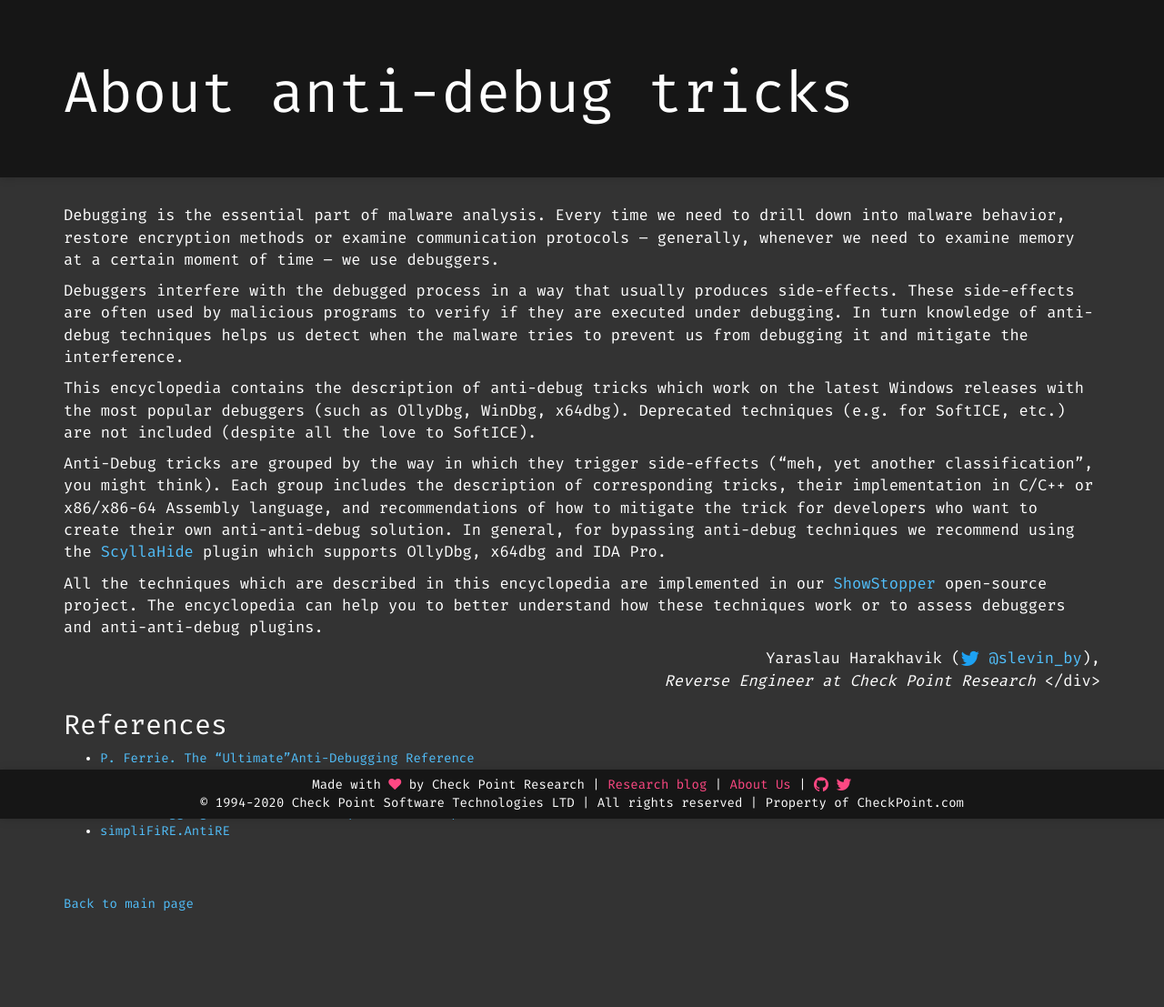
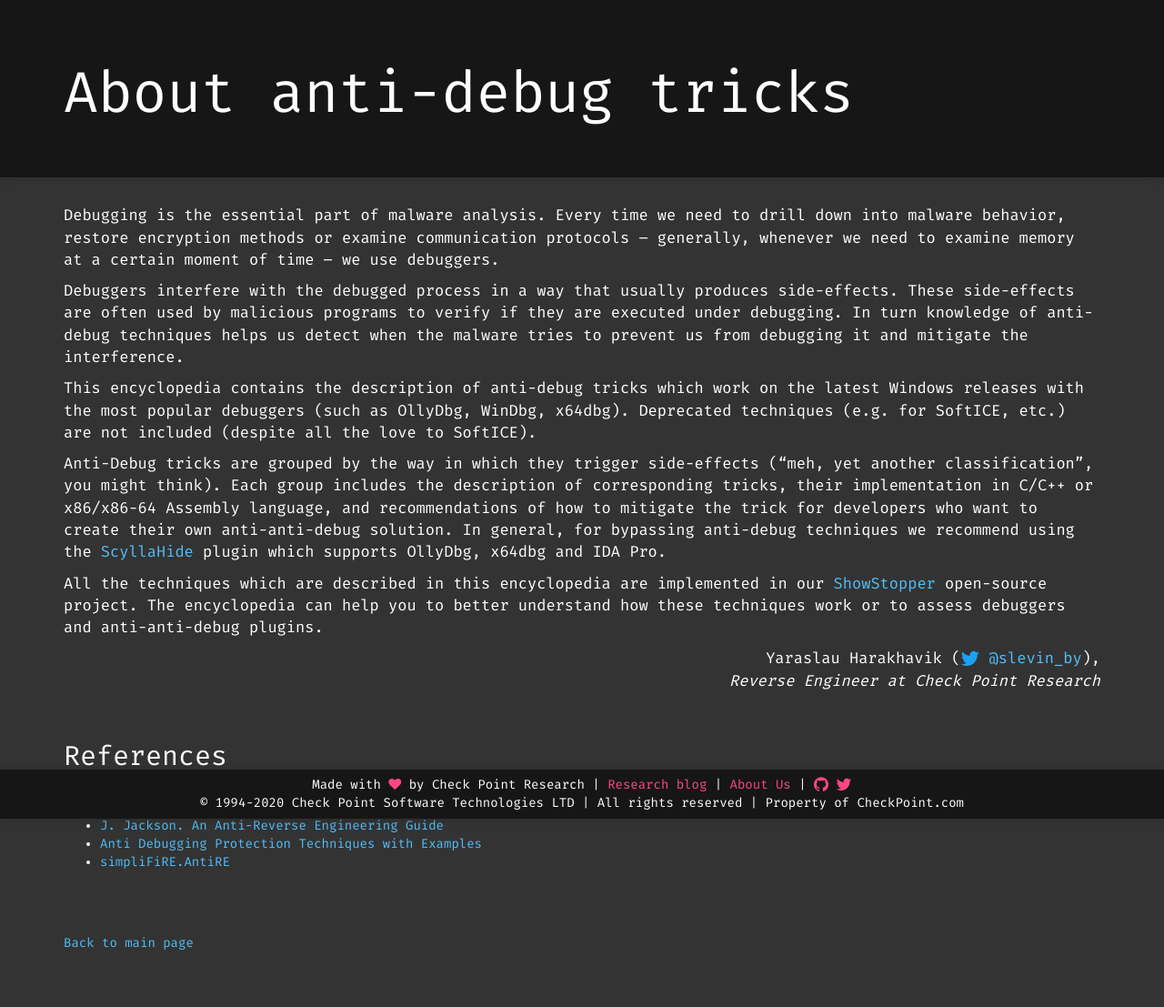
Before and after one commit to CheckPointSW/Anti-Debug-DB, a Jekyll site: the page built from about.md, in a window 1280 px wide. Shown: the whole page at 91% size. Built offline with Jekyll 4.4.1, drawn with Linux system fonts in a browser that asks for light colours; nearby versions of some CDN libraries; some web fonts are replaced; comment, search, counter and statistics services are not loaded; before the commit the page ends 1064 px from its top, so only the background shows below that.

Commit message:
Minor front-end fixes

```diff
--- a/about.md
+++ b/about.md
@@ -17,7 +17,7 @@ All the techniques which are described in this encyclopedia are implemented in o
 <p align="right">
     Yaraslau Harakhavik (<i class="fa fa-twitter fa-lg" style="color:#1DA1F2"></i> <a href="https://twitter.com/slevin_by">@slevin_by</a>),<br />
     <i>Reverse Engineer at Check Point Research</i>
-</div>
+</p>
 <br />
 
 <h2>References</h2>
```
Also changed, not shown: _techniques/object-handles.md (+1 -1 lines).
